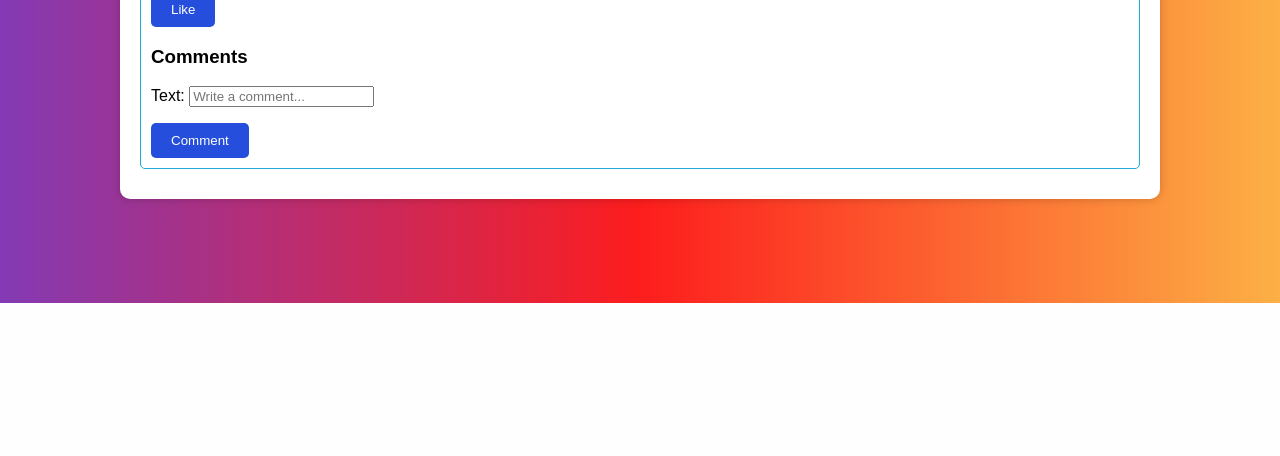
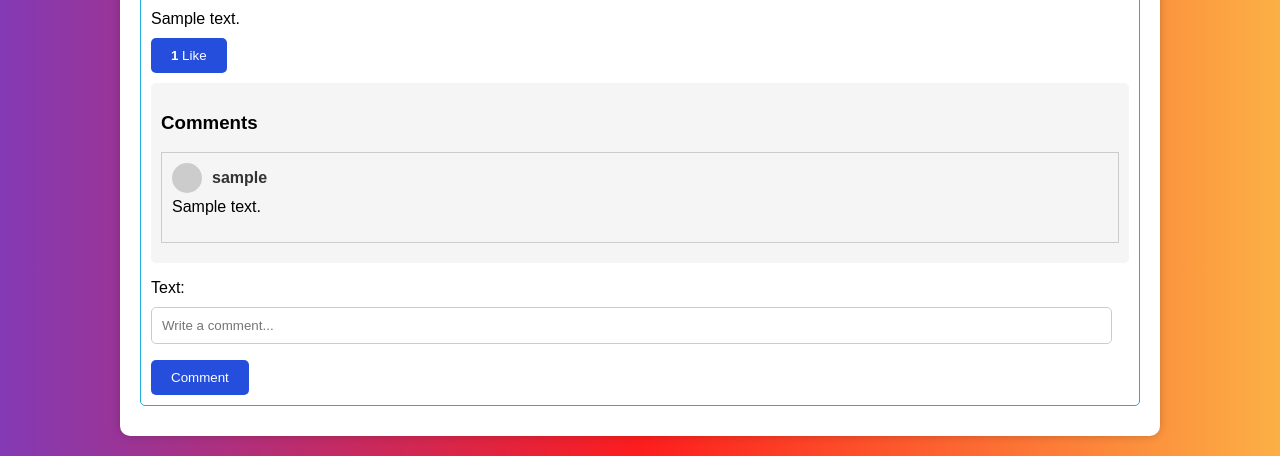
Before and after one commit to drakoRRR/Blog_Website, a Django app: page /users/profile/1/ in a window 1280 px wide. Shown: the part 497-953 px from the top of the page. Before the commit the page ends 800 px from the top, so only its background shows below. Run offline with Django 4.2, Linux system fonts and the light colour scheme; a user stored in the database is signed in; tables that the repository leaves empty hold one stand-in row (values such as "Sample post"); parts of the project's set-up code (start-up, migrations or seed data) failed here and were passed over.

Commit message:
set profile page

```diff
--- a/blog/templates/blog/feed_page.html
+++ b/blog/templates/blog/feed_page.html
@@ -70,7 +70,7 @@
         <div class="sidebar">
             <img src="avatar.jpg" alt="User Avatar" class="user-avatar">
             <p class="user-status">Online</p>
-            <button class="profile-button">Profile</button>
+            <button class="profile-button"><a href="{% url 'users:profile' user.id %}">Profile</a></button>
             <button class="settings-button">Settings</button>
             <button class="logout-button">Logout</button>
         </div>
--- a/blog_app/urls.py
+++ b/blog_app/urls.py
@@ -14,6 +14,8 @@ Including another URLconf
     1. Import the include() function: from django.urls import include, path
     2. Add a URL to urlpatterns:  path('blog/', include('blog.urls'))
 """
+from django.conf import settings
+from django.conf.urls.static import static
 from django.contrib import admin
 from django.urls import path, include
 
@@ -22,3 +24,6 @@ urlpatterns = [
     path('', include('blog.urls', namespace='blog')),
     path('users/', include('users.urls', namespace='users')),
 ]
+
+if settings.DEBUG:
+    urlpatterns += static(settings.MEDIA_URL, document_root=settings.MEDIA_ROOT)
--- a/static/users/css/profile_page_style.css
+++ b/static/users/css/profile_page_style.css
@@ -184,3 +184,48 @@ body {
 .quantity-friends:hover {
     background-color: #244EDB;
 }
+
+.comment-section {
+    background-color: #f5f5f5;
+    padding: 10px;
+    margin-top: 10px;
+    border-radius: 5px;
+}
+
+.comment {
+    border: 1px solid #ccc;
+    margin-bottom: 10px;
+    padding: 10px;
+}
+
+.comment .user-info {
+    display: flex;
+    align-items: center;
+}
+
+.comment .user-info .mini-avatar {
+    width: 30px;
+    height: 30px;
+    background-color: #ccc;
+    border-radius: 50%;
+    margin-right: 10px;
+}
+
+.comment .user-info .user-nickname a {
+    text-decoration: none;
+    color: #333;
+    font-weight: bold;
+}
+
+.comment .comment-text {
+    margin-top: 5px;
+}
+
+/* Style for the comment input field */
+.comment-input {
+    width: 96%;
+    padding: 10px;
+    border: 1px solid #ccc;
+    border-radius: 5px;
+    margin-top: 10px;
+}
--- a/users/templates/users/profile_page.html
+++ b/users/templates/users/profile_page.html
@@ -22,7 +22,7 @@
             <p class="description">{{ user.description }}</p>
         </div>
 
-        {% for post in object_list %}
+        {% for post in posts %}
             <div class="post">
                 <div class="user-info">
                     <div class="mini-avatar"></div>
```
Also changed, not shown: static/blog/css/feed_page_styles.css (+8 -0 lines).
